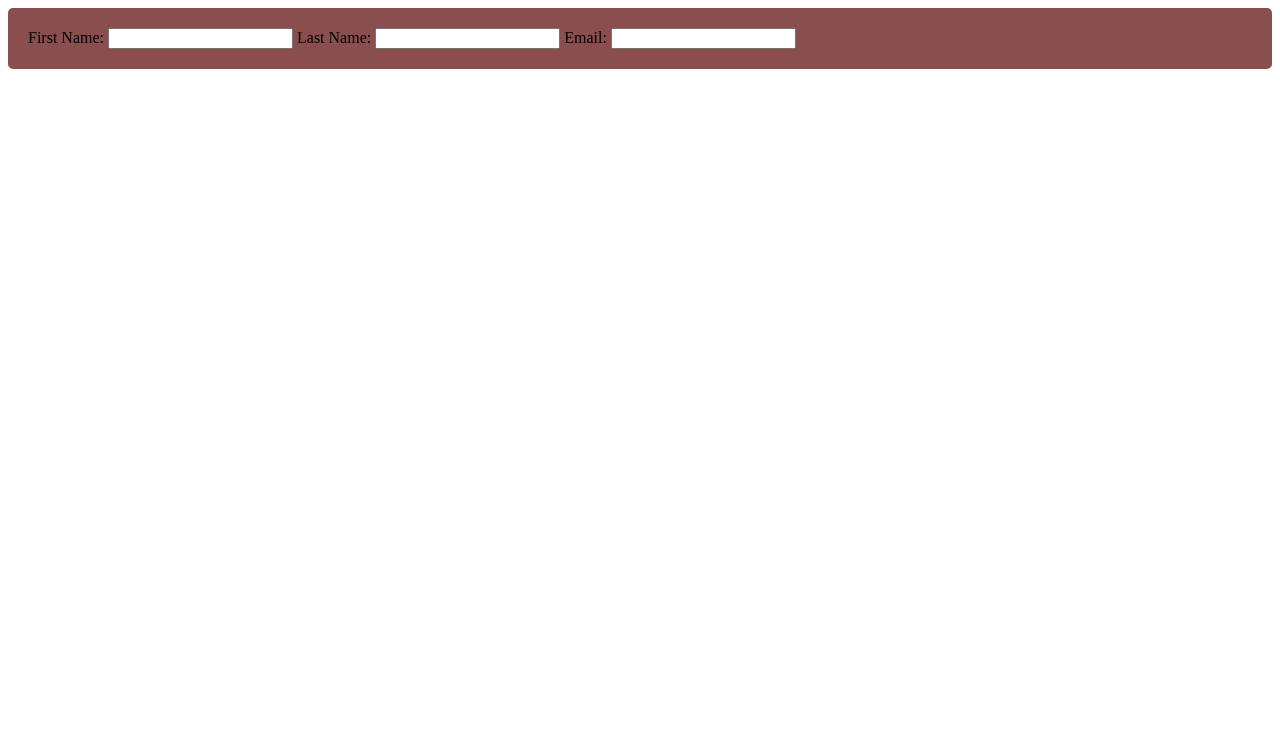
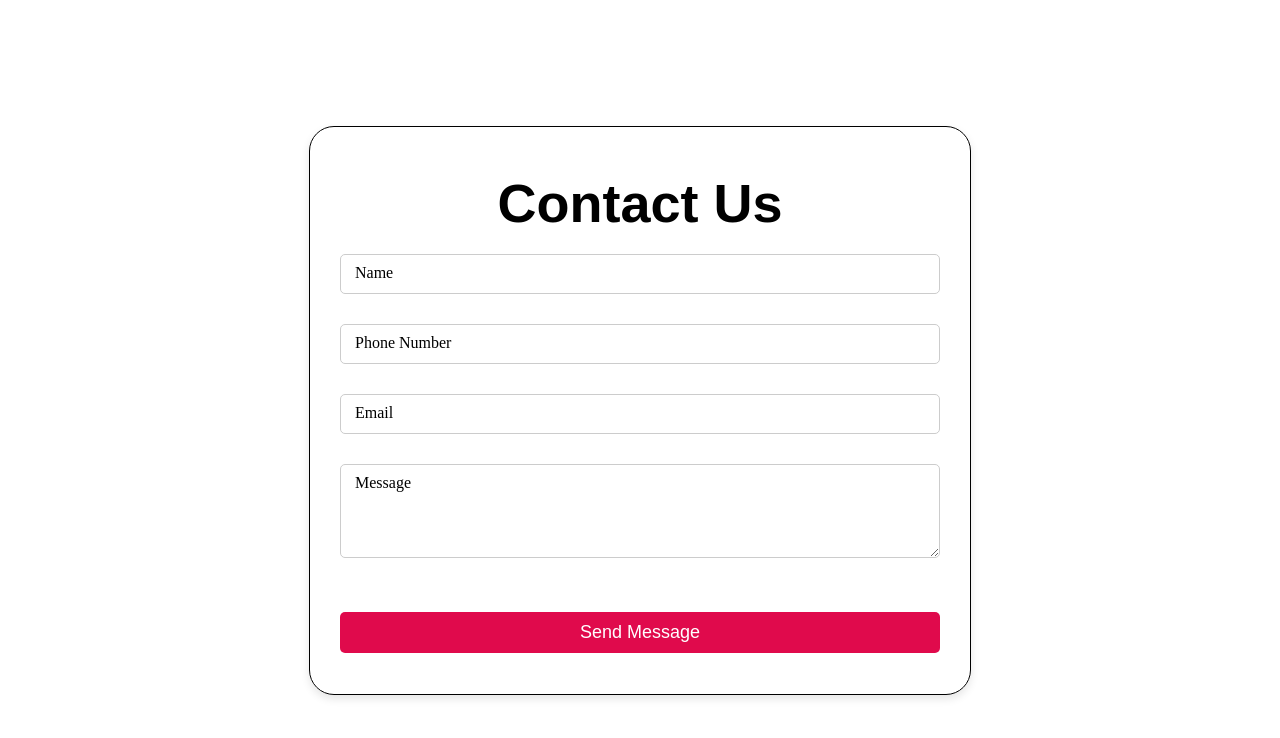
Before and after one commit to maat001kea/-velse, a plain HTML site: page index.html in a window 1280 px wide. Drawn offline with Linux system fonts and the light colour scheme.

Commit message:
formtest

```diff
--- a/index.html
+++ b/index.html
@@ -7,15 +7,54 @@
     <title>Document</title>
   </head>
   <body>
-    <form name="contact" netlify>
-      <label for="firstname">First Name:</label>
-      <input type="text" id="firstname" name="firstname" />
-
-      <label for="lastname">Last Name:</label>
-      <input type="text" id="lastname" name="lastname" />
-
-      <label for="email">Email:</label>
-      <input type="email" id="email" name="email" />
-    </form>
+    <div>
+      <div class="Contact">
+        <div class="container">
+          <form class="contact-form" netlify>
+            <h2>Contact Us</h2>
+            <div class="form-group">
+              <input
+                type="text"
+                id="name"
+                name="name"
+                placeholder=" "
+                required
+              />
+              <label for="name">Name</label>
+            </div>
+            <div class="form-group">
+              <input
+                type="tel"
+                id="phone"
+                name="phone"
+                placeholder=" "
+                required
+              />
+              <label for="phone">Phone Number</label>
+            </div>
+            <div class="form-group">
+              <input
+                type="email"
+                id="email"
+                name="email"
+                placeholder=" "
+                required
+              />
+              <label for="email">Email</label>
+            </div>
+            <div class="form-group">
+              <textarea
+                id="message"
+                name="message"
+                rows="4"
+                placeholder=" "
+                required
+              ></textarea>
+              <label for="message">Message</label>
+            </div>
+            <button class="button2">Send Message</button>
+          </form>
+        </div>
+      </div>
   </body>
 </html>
--- a/style.css
+++ b/style.css
@@ -1,21 +1,223 @@
-form[name="contact"] {
-  background-color: #8b4e4e;
+.contact-form[name="contact"] {
+  color: #e00a4c;
   padding: 20px;
   border-radius: 5px;
 }
-
-form[name="contact"] input[type="submit"] {
-  background-color: #4caf50;
-  color: white;
-  padding: 10px 15px;
-  border: none;
-  border-radius: 4px;
-  cursor: pointer;
+.h1c1 {
+  margin-bottom: 10%;
 }
 
-/* Skift farve ved hover på submit-knappen */
-form[name="contact"] input[type="submit"]:hover {
-  background-color: #46954a;
+.h4c {
+  font-family: "League Gothic", sans-serif;
+  color: #fff9fb;
+  text-align: left;
+  font-size: 40px;
+}
+
+.h4c {
+  margin-bottom: -50px;
+  text-align: center;
+}
+
+/* Styling for afsnit med klassenavnet .pc */
+.pc {
+  margin-top: 60px; /* Adjust as needed */
+  font-family: "League Spartan", sans-serif;
+  color: #b80742;
+  font-weight: 100;
+  line-height: 1.5;
+  padding-left: 5%;
+  padding-right: 5%;
+  text-align: center;
+}
+/* Styling for overskrifter med klassenavnet .h2c */
+.h2c {
+  font-family: "League Gothic", sans-serif;
+  color: #0d0d0d;
+  text-align: left;
+  font-size: 40px;
+}
+
+/* Kontaktformularens container */
+
+.container {
+  display: flex;
+  justify-content: center;
+  align-items: center;
+  width: 100%;
+  height: auto;
+  max-width: 600px;
+}
+/* Styling for kontaktformular */
+.contact-form {
+  background: rgba(255, 255, 255, 0); /* White with transparency */
+  border-radius: 25px;
+  box-shadow: 0 4px 8px rgba(0, 0, 0, 0.1);
+  width: 100%;
+  padding-bottom: 20%;
+  border: 0.1px solid #010101;
+  padding: 30px;
+  padding-top: 0px;
+  padding-bottom: 21px;
+  width: 290px;
+  text-align: center;
+  margin: auto;
+  margin-top: 5%;
+}
+/* Styling for overskrift i kontaktformular */
+.contact-form h2 {
+  font-family: "League Gothic", sans-serif;
+  margin-bottom: 20px;
+  font-size: 54px;
+  color: #000000;
+}
+
+/* Styling for inputfelter og tekstområder i kontaktformular */
+.contact-form input,
+.contact-form textarea {
+  width: 100%;
+  padding: 10px;
+  margin-bottom: 15px;
+  border: 1px solid #080808;
+  border-radius: 5px;
+  box-sizing: border-box;
+  font-size: 16px;
+  color: #0b0a0a;
+}
+
+/* Styling for knap i kontaktformular */
+
+.contact-form button {
+  width: 100%;
+  padding: 10px;
+  background-color: #e00a4c;
+  border: none;
+  border-radius: 5px;
+  color: rgb(255, 255, 255);
+  font-size: 18px;
+  cursor: pointer;
+  transition: background-color 0.3s ease;
+  margin-bottom: 20px;
+  margin-top: 20px;
+}
+
+/* Styling for knap ved hover i kontaktformular */
+
+.contact-form button:hover {
+  background-color: #e00a4e82;
+}
+
+/* Styling for kontaktformular */
+
+#name {
+  background-color: #f0f0f000;
+}
+
+#phone {
+  background-color: #cccccc00;
+}
+
+#email {
+  background-color: #cccccc00;
+}
+
+#message {
+  background-color: #cccccc00;
+}
+
+#text {
+  background-color: #ffffff;
+}
+
+/* Styling for formgruppe i kontaktformular */
+
+.form-group {
+  position: relative;
+  margin-bottom: 15px;
+}
+
+/* Styling for inputfelter og tekstområder i formgruppe i kontaktformular */
+
+.form-group input,
+.form-group textarea {
+  width: 100%;
+  padding: 10px;
+  border: 1px solid #cccccc;
+  border-radius: 5px;
+  box-sizing: border-box;
+  font-size: 16px;
+  background: transparent;
+  position: relative;
+  z-index: 1;
+  color: #000000;
+}
+
+.form-group label {
+  position: absolute;
+  top: 10px;
+  left: 10px;
+  padding: 0 5px;
+  transition: 0.3s;
+  pointer-events: none;
+  font-size: 16px;
+  color: #000000; /* Label text color */
+}
+
+.form-group input:not(:placeholder-shown) + label,
+.form-group textarea:not(:placeholder-shown) + label {
+  opacity: 0; /* Make label disappear only when input has content */
+}
+.map-responsive {
+  overflow: hidden;
+  padding-bottom: 56.25%;
+  position: relative;
+  height: 0;
+  margin-top: 5%;
+  margin-left: 5%;
+  margin-right: 5%;
+}
+
+.map-responsive iframe {
+  left: 0;
+  top: 0;
+  border: 0;
+  height: 100%;
+  width: 100%;
+  position: absolute;
+}
+
+@media (min-width: 550px) {
+  .grids {
+    display: grid;
+    grid-template-columns: 1fr 1fr 1fr; /* Del containeren i tre lige store kolonner */
+    gap: 20px; /* Tilføj lidt afstand mellem grid-items */
+    /* margin-left: 10%; */
+    text-align: center;
+  }
+
+  .h4c {
+    text-align: center;
+  }
+  /* .stregrod {
+      margin: auto;
+      border-style: solid;
+      border-color: #e00a4c;
+      height: 0px;
+      width: 444px;
+    } */
+
+  .container {
+    /* margin-left: 5%; */
+    margin-top: 10%;
+    width: 100%;
+    max-width: none; /* Fjern maksimumsbredde */
+  }
+
+  .contact-form {
+    width: 100%; /* Bruk 100% av foreldrekontainerens bredde */
+    max-width: 600px; /* Behold en maksimumsbredde hvis du vil begrense bredden på stor skjerm */
+    margin: auto; /* Sentrer formen horisontalt */
+  }
 }
 
 /* <label for="firstname">First Name:</label>
```
